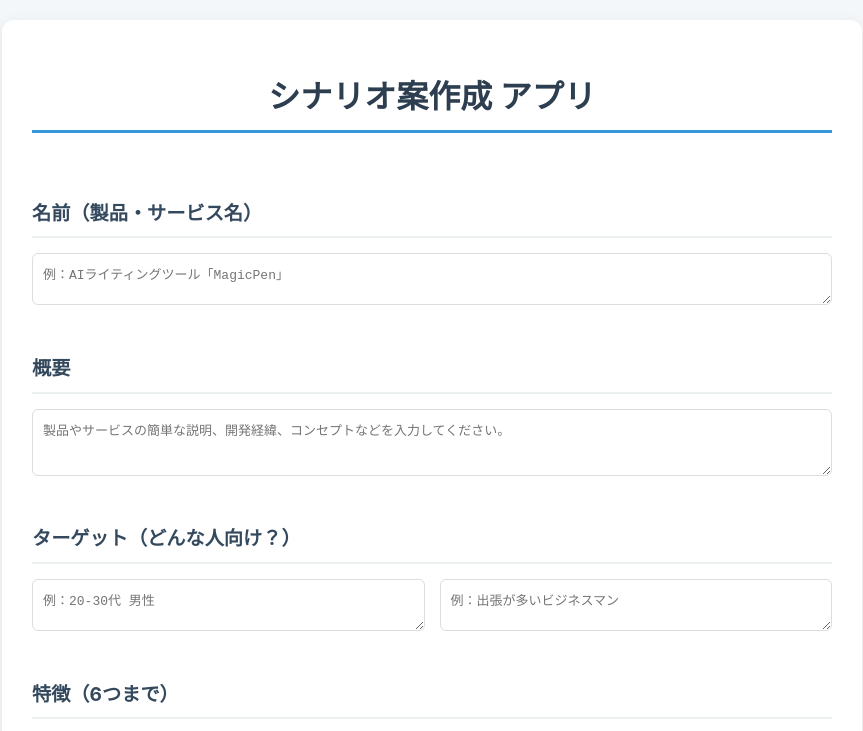
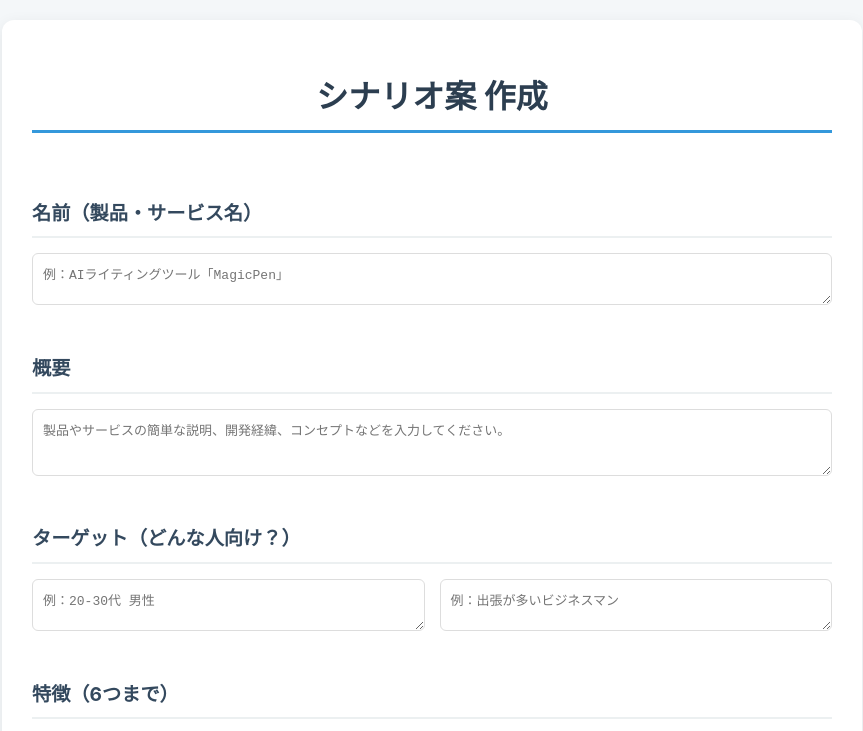
Before and after one commit to nk-memo/scenario, a website: page index.html in a window 1280 px wide. Shown: the top 731 px of the page, without its empty margins (208-1071 px from the left). Drawn offline with Linux system fonts and the light colour scheme.

Commit message:
Add files via upload

```diff
--- a/index.html
+++ b/index.html
@@ -60,7 +60,7 @@
 </head>
 <body>
     <div class="container">
-        <h1>シナリオ案作成 アプリ</h1>
+        <h1>シナリオ案 作成</h1>
 
         <form id="scenario-form">
             <h3>名前（製品・サービス名）</h3>
```
